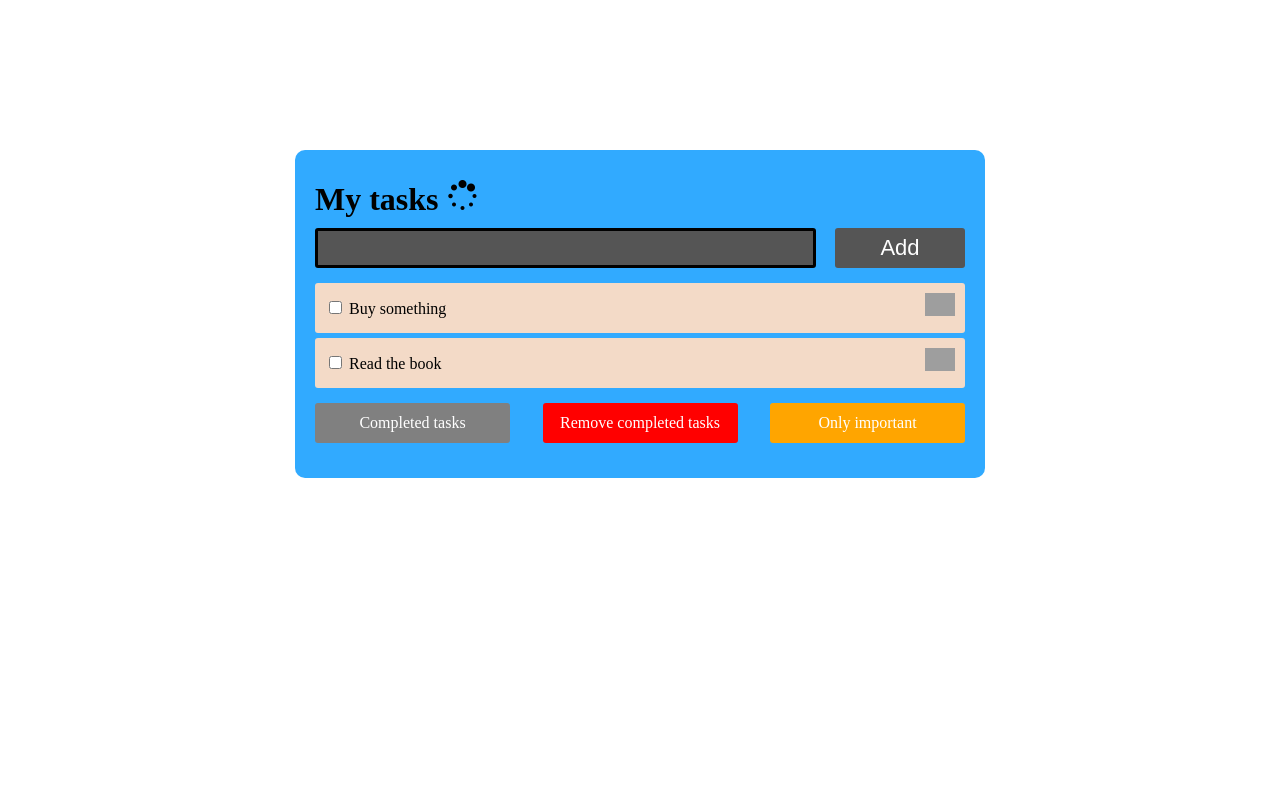
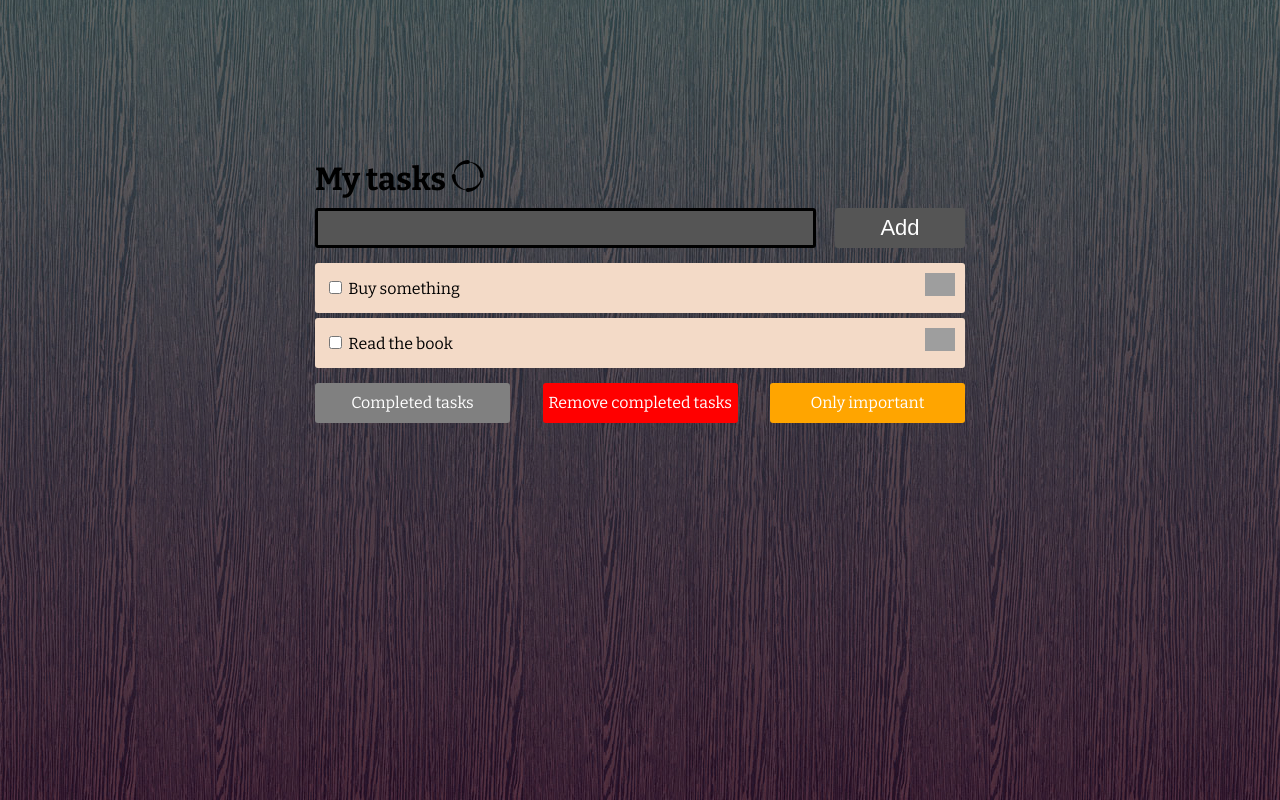
Before and after one commit to lugovtsev/lugovtsev.github.io, a plain HTML site: page index.html in a window 1280 px wide. Drawn offline with nearby package versions, Linux system fonts and the light colour scheme; grey boxes are pictures that could not be loaded; files whose address does not match are found by name.

Commit message:
a little bit styles

```diff
--- a/index.html
+++ b/index.html
@@ -4,13 +4,15 @@
   <meta charset="UTF-8">
   <meta name="viewport" content="width=device-width, initial-scale=1.0">
   <meta http-equiv="X-UA-Compatible" content="ie=edge">
+  <link href="https://fonts.googleapis.com/css?family=Bitter:400,700" rel="stylesheet">
   <link rel="stylesheet/less" type="text/css" href="styles/style.less">
   <link rel="stylesheet" href="styles/icomoon.css">
   <title>To Do List</title>
 </head>
 <body>
+  <main>
     <div class="content">
-  <h1>My tasks <span class="icon-spinner"></span></h1>
+      <h1>My tasks <span class="icon-spinner10"></span></h1>
       <div class="add-task">
         <input type="text" id="add-input">
         <button id="add-button">Add</button>
@@ -29,6 +31,7 @@
         <div class="task-item done"><p><input type="checkbox" checked> Do exercise</p><span class="star"></span></div>
       </div>
     </div>
+</main>
 <script src="https://cdnjs.cloudflare.com/ajax/libs/less.js/2.0.0/less.min.js"></script>
 <script src="https://ajax.googleapis.com/ajax/libs/jquery/1/jquery.min.js"></script>
 <script src="js/common.js"></script>
--- a/styles/style.less
+++ b/styles/style.less
@@ -7,7 +7,28 @@ html {
 }
 
 body {
+  font-family: 'Bitter', serif;
+  height: 100%;
   margin: 0;
+  position: relative;
+  background-image: url(../img/wood.png);
+}
+body::after {
+  content: '';
+  height: 100%;
+  width: 100%;
+  position: absolute;
+  top: 0;
+  left: 0;
+  background: -moz-linear-gradient(bottom,  rgba(51,8,104,0.27) 0%, rgba(101,200,233,0.27) 100%);
+  background: -webkit-linear-gradient(bottom,  rgba(51,8,104,0.27) 0%,rgba(101,200,233,0.27) 100%);
+  background: linear-gradient(to top,  rgba(51,8,104,0.27) 0%,rgba(101,200,233,0.27) 100%);
+  filter: progid:DXImageTransform.Microsoft.gradient( startColorstr='#45330868', endColorstr='#4565c8e9',GradientType=0 );
+  z-index: 1;
+}
+
+main {
+  padding-top: 150px;
 }
 
 p {
@@ -18,12 +39,13 @@ h1 {
   margin: 10px 0;
 }
 
+
+
 .content {
+  position: relative;
+  z-index: 10;
   width: 650px;
-  margin: 150px auto 0;
-  padding: 20px;
-  border-radius: 10px;
-  background-color: #31aaff;
+  margin: 0 auto;
 }
 
 .add-task {
```
Also changed, not shown: img/wood.png (added). Lines whose indentation alone changed are shown as unchanged.
